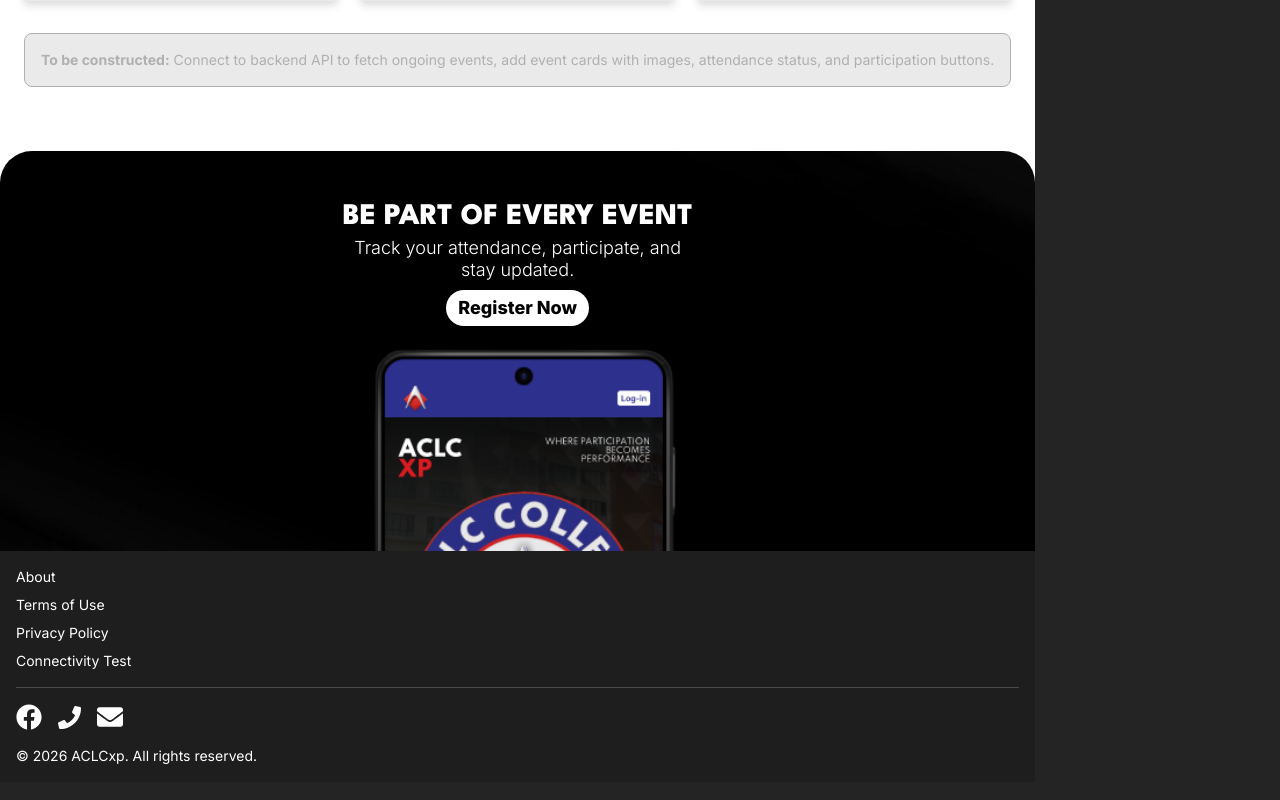
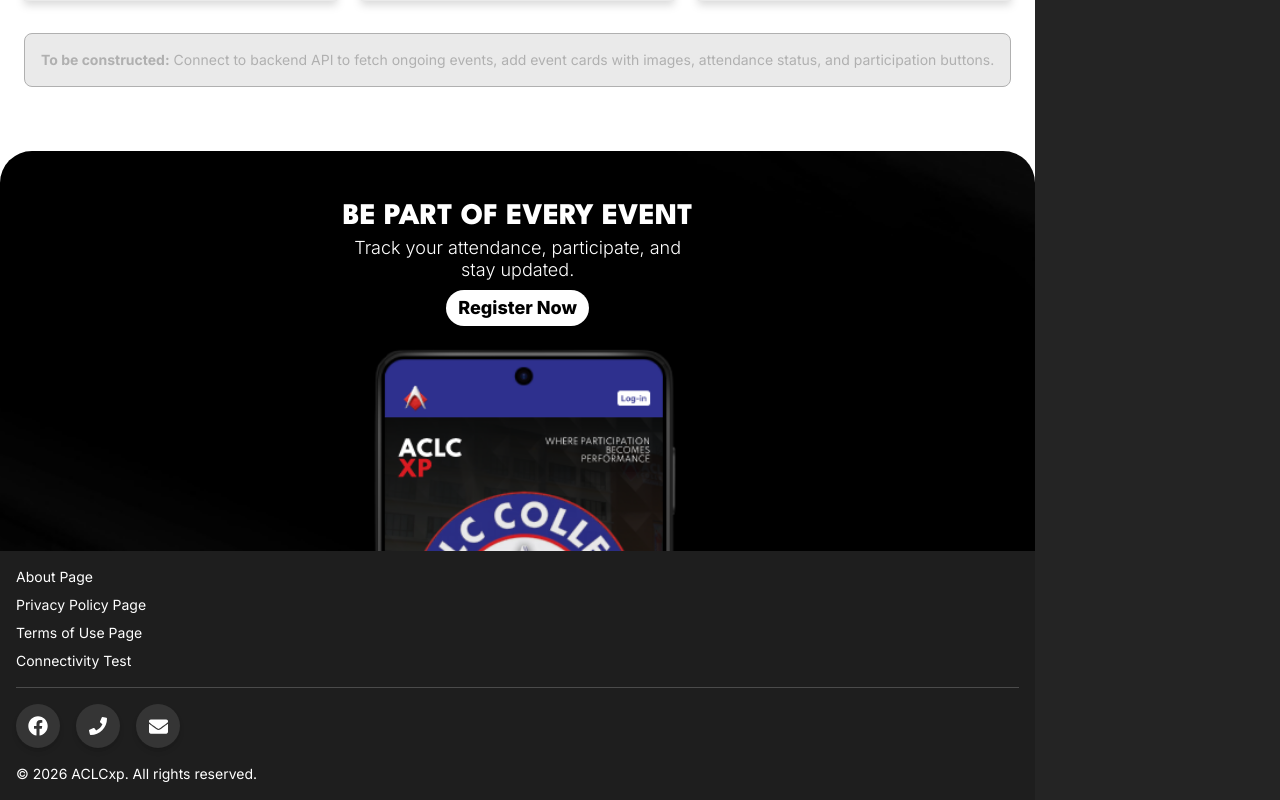
Before and after one commit to Deoo0/ACLCxp.v2, a React (Vite) app in the folder frontend/: page / in a window 1280 px wide. Shown: the part 1001-1801 px from the top of the page. Built offline with nearby package versions, Linux system fonts and the light colour scheme; no server answers.

Commit message:
Updated design, added links

```diff
--- a/frontend/src/components/Footer.tsx
+++ b/frontend/src/components/Footer.tsx
@@ -10,26 +10,16 @@
                 {/* Top Section - Links (Vertical) */}
                 <div className="mb-4">
                     <nav className="flex flex-col gap-2 text-sm">
-                        <a
-                            href="#about"
-                            className="text-white hover:text-indigo-400"
-                        >
-                        About
-                        </a>
-
-                        <a
-                            href="#terms"
-                            className="text-white hover:text-indigo-400"
-                        >
-                            Terms of Use
-                        </a>
-                        <a
-                            href="#privacy"
-                            className="text-white  hover:text-indigo-400"
-                        >
-                            Privacy Policy
-                        </a>
-                        <Link to="/connectivity" className="text-white hover:text-indigo-400">
+                        <Link to="/about" className="text-white hover:text-indigo-400" onClick={() => window.scrollTo(0, 0)}>
+                            About Page
+                        </Link>
+                        <Link to="/privacy" className="text-white hover:text-indigo-400" onClick={() => window.scrollTo(0, 0)}>
+                            Privacy Policy Page
+                        </Link>
+                        <Link to="/terms" className="text-white hover:text-indigo-400" onClick={() => window.scrollTo(0, 0)}>
+                            Terms of Use Page
+                        </Link>
+                        <Link to="/connectivity" className="text-white hover:text-indigo-400" onClick={() => window.scrollTo(0, 0)}>
                             Connectivity Test
                         </Link>
                     </nav>
@@ -39,29 +29,65 @@
                 <div className="h-px bg-white/20 mb-4"></div>
 
                 {/* Middle Section - Social Icons */}
-                <div className="flex gap-4 mb-4">
+                <div className="flex items-center gap-4 mb-4 ">
+
                     {/* Facebook */}
                     <a
                         href="https://facebook.com/ACLCTacCity"
                         target="_blank"
                         rel="noopener noreferrer"
-                        className="flex items-center justify-center transition-colors"
-                        title="Follow us on Facebook"
+                        title="Facebook"
+                        className="
+                            w-11 h-11
+                            flex items-center justify-center
+                            rounded-full
+                            bg-white/10
+                            text-white
+                            hover:bg-blue-600
+                            hover:scale-110
+                            transition-all duration-300
+                            shadow-md
+                        "
                     >
-                        <FaFacebook size={26}/>
+                        <FaFacebook size={20} />
                     </a>
 
-                    {/* Contact Number */}
+                    {/* Phone */}
                     <a
                         href="tel:+639123456789"
-                        className="flex items-center gap-2 hover:text-white"
+                        title="Call Us"
+                        className="
+                            w-11 h-11
+                            flex items-center justify-center
+                            rounded-full
+                            bg-white/10
+                            text-white
+                            hover:bg-green-500
+                            hover:scale-110
+                            transition-all duration-300
+                            shadow-md
+                        "
                     >
-                        <FaPhone size={23}/>
+                        <FaPhone size={18} />
                     </a>
 
                     {/* Email */}
-                    <a href="mailto:admissionoffice_aclctacloban@yahoo.com" className="flex items-center gap-2 hover:text-white">
-                        <FaEnvelope size={26}/>
+                    <a
+                        href="mailto:admissionoffice_aclctacloban@yahoo.com"
+                        title="Email Us"
+                        className="
+                            w-11 h-11
+                            flex items-center justify-center
+                            rounded-full
+                            bg-white/10
+                            text-white
+                            hover:bg-red-500
+                            hover:scale-110
+                            transition-all duration-300
+                            shadow-md
+                        "
+                    >
+                        <FaEnvelope size={19} />
                     </a>
                 </div>
 
```
